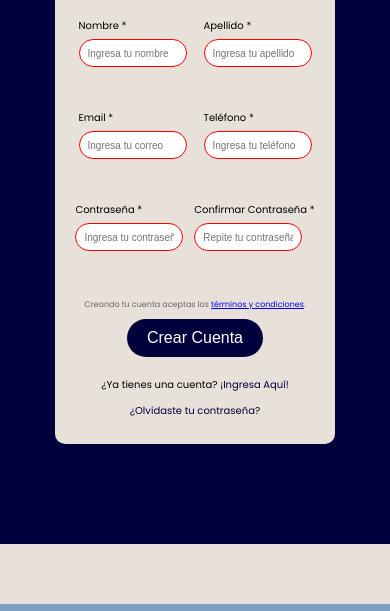
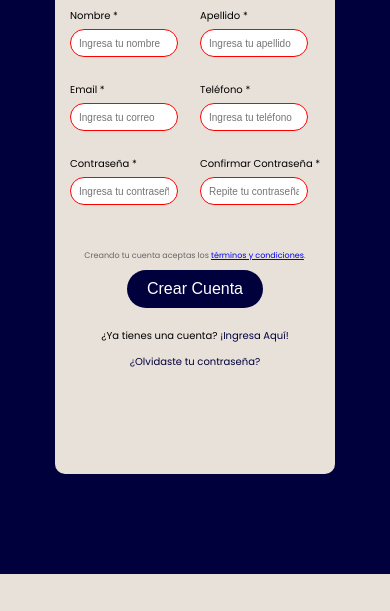
Before and after one commit to JaviSGalindo/Generation-7-Final-Proyect, a plain HTML site: page registration.html in a window 390 px wide. Shown: the part 286-897 px from the top of the page. Drawn offline with nearby package versions, Linux system fonts and the light colour scheme; files that its build step writes are made by us from their sources; a web font is replaced by a local one.

Commit message:
cambios css registro

```diff
--- a/registration.css
+++ b/registration.css
@@ -2,7 +2,7 @@ h1{
     font-size: xx-large;
     text-align: center;
     color: #00003D;
-    padding: 10px
+    padding-bottom: 10px;
 }
 .background{
     display: flex;
@@ -21,12 +21,13 @@ h1{
     border-radius: 10px;
     padding: 60px;
     width: 600px;
+    height: 600px;
 }
 
 .form-group {
     display: flex;
     justify-content: space-around;
-    margin-bottom: 15px;
+    width: 600px;
 }
 .form-group label {
     display: block;
@@ -39,9 +40,7 @@ h1{
     border: 1px solid #ccc;
     border-radius: 20px;
 }
-span{
-    height: 5px;
-}
+
 .form-footer {
     text-align: center;
     margin-top: 20px;
@@ -78,18 +77,13 @@ span{
 /* mensajes de errores */
 
 .error-message {
+    width: 240px;
     color: #ff0000;
-    font-size: 8px;
+    font-size: 10px;
     padding: 20px;
     padding-top: 0;
     word-wrap: break-word;
-    max-width: 50%;
-    display: flex;
-    justify-content: center;
-    align-items: center;
-    align-self: center;
-    justify-self: center;
-    text-align: center;
+    /* max-width: 70%; */
     display: block;
     margin-top: 5px;
 }
@@ -118,10 +112,6 @@ span{
 }
 
 @media (max-width: 768px) {
-    .logo{
-        width: 200px;
-        height: 200px;
-    }
     .form-container {
         padding: 50px;
         width: 500px;
@@ -129,34 +119,40 @@ span{
     .form-group input {
         width: 210px;
     }
-    span{
-        height: 4px;
-    }
+
     input::placeholder{
         font-size: 10px;
 
     }
+    .error-message {
+        width: 200px;
+        font-size: 9px;
+        padding: 10px;
+    }
 }
 
 @media (max-width: 426px) {
-    .logo{
-        width: 150px;
-        height: 150px;
-    }
+
     .form-container {
         padding: 20px;
         width: 300px;
     }
+    .form-group {
+        width: 200px;
+    }
     .form-group input {
-        width: 110px;
+        width: 150px;
         height: 15px;
         padding: 8px;
     }
     label, p{
         font-size: 10px;
     }
-    span{
-        height: 3px;
+
+    .error-message {
+        width: 110px;
+        font-size: 9px;
+        padding: 10px;
     }
 
 }
@@ -174,7 +170,5 @@ span{
     .form-footer p{
         font-size: 8px;
     }
-    span{
-        height: 3px;
+
 }
-}
--- a/registration.html
+++ b/registration.html
@@ -6,7 +6,7 @@
     <title>Registrate</title>
     <link
       rel="stylesheet"
-      href="/Generation-7-Final-Proyect/Generation-7-Final-Proyect/registration.css"
+      href="registration.css"
     />
     <link rel="stylesheet" href="./styles/stylesFooter.css" />
     <link rel="stylesheet" href="./styles/nav.css" />
@@ -73,8 +73,7 @@
           action="https://formspree.io/f/xjkgwnnv"
           method="POST"
           novalidate
-          class="formulario"
-        >
+          class="formulario">
           <div class="form-group">
             <div>
               <label for="name">Nombre *</label>
@@ -99,6 +98,7 @@
               <span id="lastNameError" class="error-message"></span>
             </div>
           </div>
+
           <div class="form-group">
             <div>
               <label for="email">Email *</label>
@@ -135,6 +135,7 @@
               />
               <span id="passwordError" class="error-message"></span>
             </div>
+
             <div>
               <label for="confirmPassword">Confirmar Contraseña *</label>
               <input
@@ -147,6 +148,7 @@
               <span id="confirmPasswordError" class="error-message"></span>
             </div>
           </div>
+
           <div class="form-footer">
             <p>
               Creando tu cuenta aceptas los
@@ -155,12 +157,15 @@
             <button id="submitButton" type="submit">Crear Cuenta</button>
           </div>
           <span id="successMessage" style="display: none"></span>
+
         </form>
         <div class="login-footer">
           <p>¿Ya tienes una cuenta? <a href="#">¡Ingresa Aquí!</a></p>
           <p><a href="#">¿Olvidaste tu contraseña?</a></p>
         </div>
+
       </div>
+
     </div>
 
     <!--Footer -->
```
Lines whose indentation alone changed are shown as unchanged.
